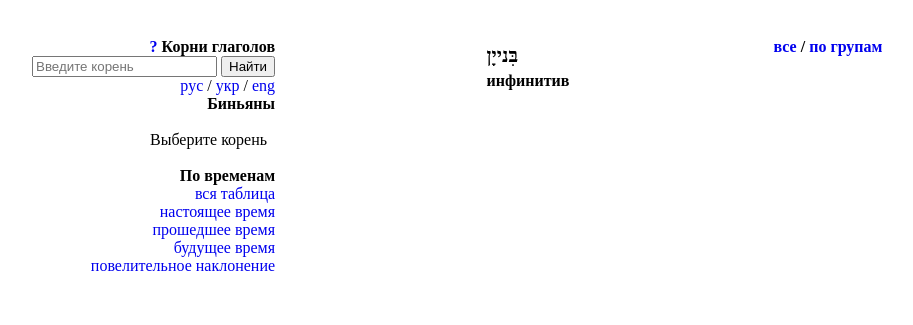
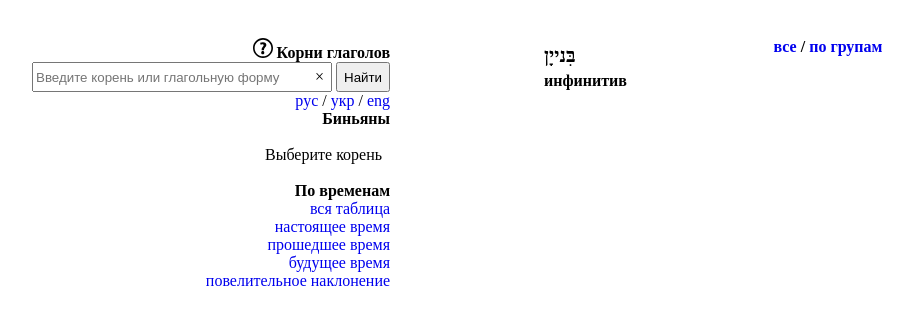
Before and after one commit to reliponj/hebrew_vocabulary, a Django app: template ivrit/templates/korny.html in a window 1280 px wide. Shown: the top 325 px of the page, without its empty margins (160-1073 px from the left). Run offline with Django 5.2, Linux system fonts and the light colour scheme; the template is opened without the code that fills it, so the values that code supplies are empty.

Commit message:
Some Fixes

```diff
--- a/ivrit/templates/korny.html
+++ b/ivrit/templates/korny.html
@@ -1,6 +1,27 @@
 <html>
    <head>
       <style type="text/css">
+         .input-container {
+             position: relative;
+             display: inline-block;
+         }
+
+         input[type="text"] {
+             padding-right: 24px;
+         }
+
+         .clear-button {
+             position: absolute;
+             right: 8px;
+             top: 50%;
+             transform: translateY(-50%);
+             cursor: pointer;
+         }
+
+         input[type="text"]:not(:placeholder-shown) + .clear-button {
+             display: block;
+         }
+
          p {font-size:30px; font-family: David; margin: 0;}
          form {margin-block-end: 0;}
 
@@ -62,19 +83,26 @@
                   <strong>
                      <font>
                         {% if modal == 'about' %}
-                        <a href="{% url 'change_filter' param='modal' value='main' %}" style="text-decoration:none">?</a>
+                        <a href="{% url 'change_filter' param='modal' value='main' %}" style="text-decoration:none">
+                           <svg fill="#000000" height="20px" width="20px;" version="1.1" id="Capa_1" xmlns="http://www.w3.org/2000/svg" xmlns:xlink="http://www.w3.org/1999/xlink" 	 viewBox="0 0 29.536 29.536" xml:space="preserve"><g>	<path d="M14.768,0C6.611,0,0,6.609,0,14.768c0,8.155,6.611,14.767,14.768,14.767s14.768-6.612,14.768-14.767		C29.535,6.609,22.924,0,14.768,0z M14.768,27.126c-6.828,0-12.361-5.532-12.361-12.359c0-6.828,5.533-12.362,12.361-12.362		c6.826,0,12.359,5.535,12.359,12.362C27.127,21.594,21.594,27.126,14.768,27.126z"/>	<path d="M14.385,19.337c-1.338,0-2.289,0.951-2.289,2.34c0,1.336,0.926,2.339,2.289,2.339c1.414,0,2.314-1.003,2.314-2.339		C16.672,20.288,15.771,19.337,14.385,19.337z"/>	<path d="M14.742,6.092c-1.824,0-3.34,0.513-4.293,1.053l0.875,2.804c0.668-0.462,1.697-0.772,2.545-0.772		c1.285,0.027,1.879,0.644,1.879,1.543c0,0.85-0.67,1.697-1.494,2.701c-1.156,1.364-1.594,2.701-1.516,4.012l0.025,0.669h3.42		v-0.463c-0.025-1.158,0.387-2.162,1.311-3.215c0.979-1.08,2.211-2.366,2.211-4.321C19.705,7.968,18.139,6.092,14.742,6.092z"/>	<g>	</g>	<g>	</g>	<g>	</g>	<g>	</g>	<g>	</g>	<g>	</g>	<g>	</g>	<g>	</g>	<g>	</g>	<g>	</g>	<g>	</g>	<g>	</g>	<g>	</g>	<g>	</g>	<g>	</g></g></svg>
+                        </a>
                         {% else %}
-                        <a href="{% url 'change_filter' param='modal' value='about' %}" style="text-decoration:none">?</a>
+                        <a href="{% url 'change_filter' param='modal' value='about' %}" style="text-decoration:none">
+                           <svg fill="#000000" height="20px" width="20px" version="1.1" id="Capa_1" xmlns="http://www.w3.org/2000/svg" xmlns:xlink="http://www.w3.org/1999/xlink" 	 viewBox="0 0 29.536 29.536" xml:space="preserve"><g>	<path d="M14.768,0C6.611,0,0,6.609,0,14.768c0,8.155,6.611,14.767,14.768,14.767s14.768-6.612,14.768-14.767		C29.535,6.609,22.924,0,14.768,0z M14.768,27.126c-6.828,0-12.361-5.532-12.361-12.359c0-6.828,5.533-12.362,12.361-12.362		c6.826,0,12.359,5.535,12.359,12.362C27.127,21.594,21.594,27.126,14.768,27.126z"/>	<path d="M14.385,19.337c-1.338,0-2.289,0.951-2.289,2.34c0,1.336,0.926,2.339,2.289,2.339c1.414,0,2.314-1.003,2.314-2.339		C16.672,20.288,15.771,19.337,14.385,19.337z"/>	<path d="M14.742,6.092c-1.824,0-3.34,0.513-4.293,1.053l0.875,2.804c0.668-0.462,1.697-0.772,2.545-0.772		c1.285,0.027,1.879,0.644,1.879,1.543c0,0.85-0.67,1.697-1.494,2.701c-1.156,1.364-1.594,2.701-1.516,4.012l0.025,0.669h3.42		v-0.463c-0.025-1.158,0.387-2.162,1.311-3.215c0.979-1.08,2.211-2.366,2.211-4.321C19.705,7.968,18.139,6.092,14.742,6.092z"/>	<g>	</g>	<g>	</g>	<g>	</g>	<g>	</g>	<g>	</g>	<g>	</g>	<g>	</g>	<g>	</g>	<g>	</g>	<g>	</g>	<g>	</g>	<g>	</g>	<g>	</g>	<g>	</g>	<g>	</g></g></svg>
+                        </a>
                         {% endif %}
                      </font>
                      {{locale.site_name}}
                   </strong>
                </p>
                <form action="" method="GET">
-                  <input type="text" name="root" placeholder="Введите корень" value="{{input_word}}">
+                  <div class="input-container">
+                       <input style="width: 300px; height: 30px;" id="rootInput" type="text" name="root" placeholder="Введите корень или глагольную форму" value="{{input_word}}">
+                       <span id="clearButton" class="clear-button">&times;</span>
+                   </div>
                   <input type="hidden" name="group_filter" value="{{chosen_filter}}">
                   <input type="hidden" name="r_filter" value="{{r_filter}}">
-                  <button type="submit">{{locale.find}}</button>
+                  <button type="submit" style="height: 30px;">{{locale.find}}</button>
                </form>
             </div>
             <div>
@@ -217,7 +245,7 @@
             {% for category in r_categories %}
             <div style="display: flex; align-items: center;">
                <div style="width: 110px;">
-                  {% if chosen_word == category.word %}
+                  {% if chosen_word == category.word_simple %}
                   <p align="right" style="color: red; margin-right: 10px;"><strong>{{category.word}}&nbsp;&nbsp;</strong></p>
                   {% else %}
                   <p align="right" style="margin-right: 10px;"><strong>{{category.word}}&nbsp;&nbsp;</strong></p>
@@ -281,4 +309,16 @@
 </blockquote>
 
    </body>
+
+   <script>
+      document.addEventListener('DOMContentLoaded', () => {
+       const inputField = document.getElementById('rootInput');
+       const clearButton = document.getElementById('clearButton');
+
+       clearButton.addEventListener('click', () => {
+           inputField.value = '';
+           inputField.focus();
+       });
+   });
+   </script>
 </html>
--- a/ivrit/views.py
+++ b/ivrit/views.py
@@ -60,7 +60,6 @@ def index(request):
 
 
 def get_root(root):
-    result_word = root
     spisok = Spisok1.objects.filter(word=root)
     if not spisok:
         spisok = Spisok1.objects.filter(roots=root)
@@ -68,10 +67,10 @@ def get_root(root):
             spisok = Spisok1.objects.filter(words=root)
             if not spisok:
                 return None
-    else:
-        result_word = spisok.first().words
 
     spisok = spisok.first()
+    result_word = spisok.word
+
     root = Root.objects.filter(root=spisok.roots)
     if not root:
         return None
@@ -118,6 +117,7 @@ def get_sub_data(chosen_root, chosen_binyan, r_filter, language):
         found = same_links.filter(r=category.r)
         if found:
             category.word = found.first().words
+            category.word_simple = found.first().word
 
     slovar = Vocabulary.objects.filter(root=chosen_root.root, binyan=chosen_binyan.binyan)
     if not slovar:
```
Also changed, not shown: ivrit/migrations/0017_alter_root_group_alter_root_number.py (added), ivrit/migrations/0018_remove_root_group_remove_root_number_group.py (added), ivrit/migrations/0019_alter_group_roots.py (added), ivrit/migrations/0020_root_number.py (added), ivrit/migrations/0021_alter_root_number.py (added).
